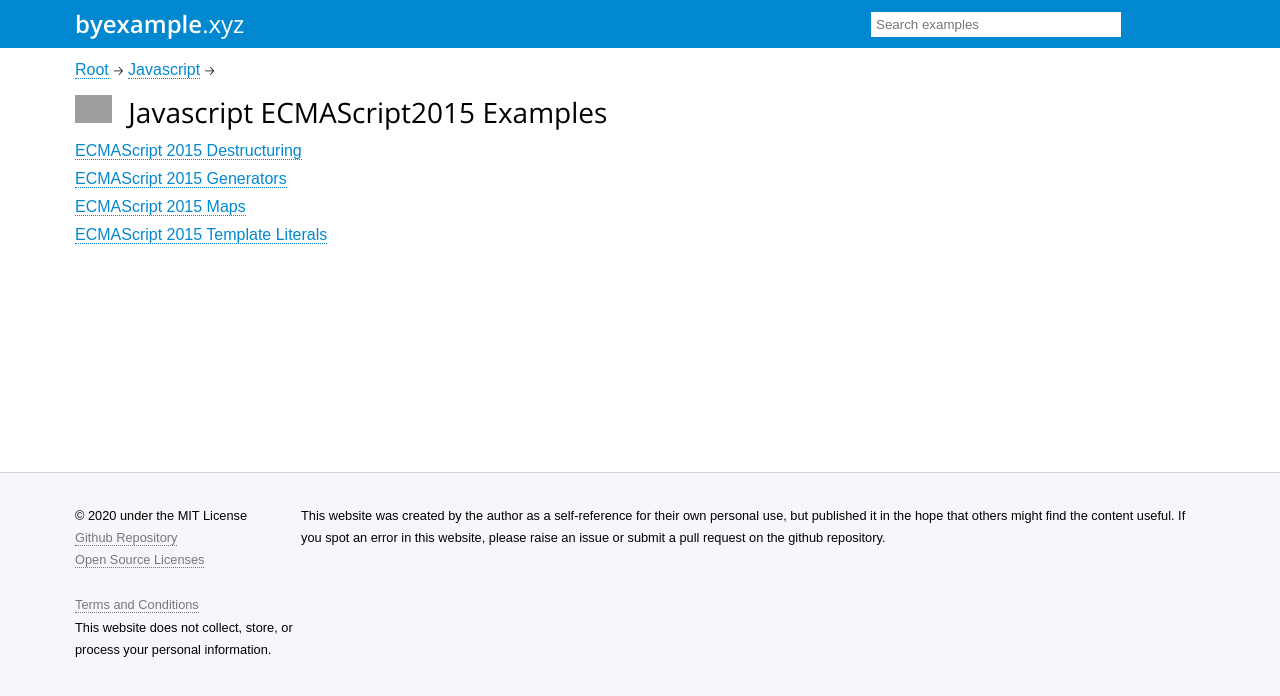
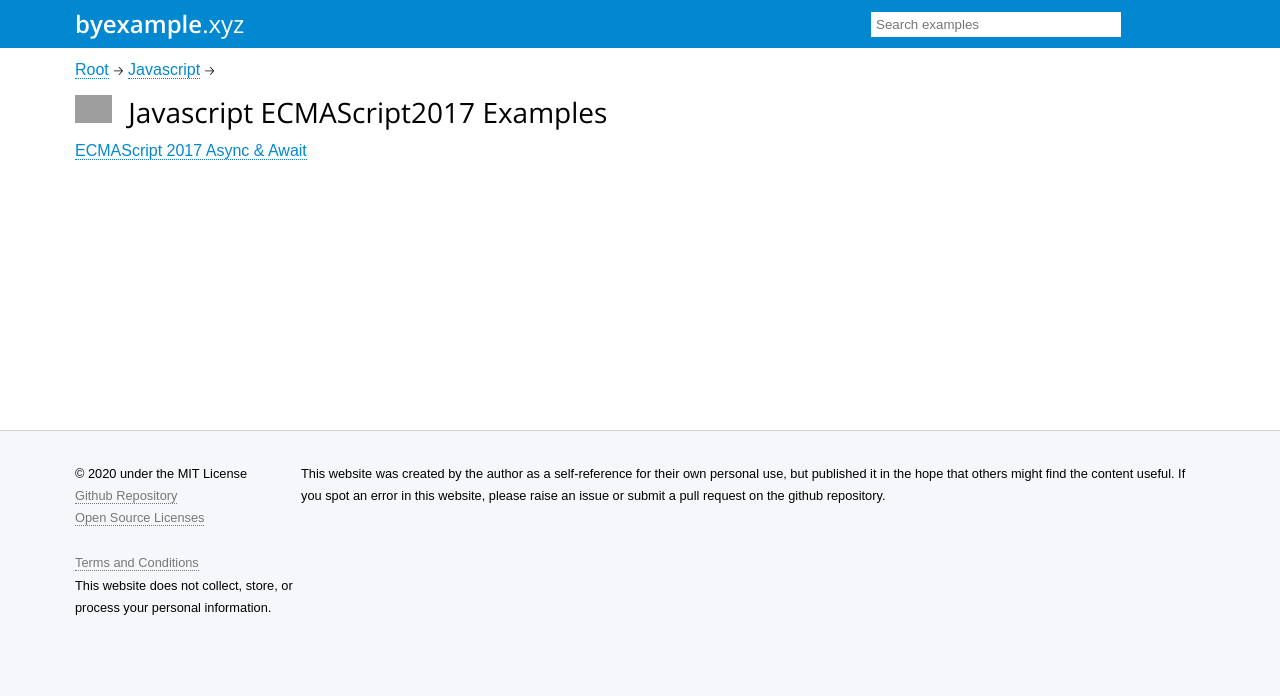
Before and after one commit to matt1/byexample.xyz, a Jekyll site: the page built from javascript_ECMAScript2016.html, in a window 1280 px wide. Shown: the top 696 px of the page. Built offline with Jekyll 4.4.1, drawn with Linux system fonts in a browser that asks for light colours; grey boxes are pictures that could not be loaded.

Commit message:
Update javascript_ECMAScript2016.html

```diff
--- a/javascript_ECMAScript2016.html
+++ b/javascript_ECMAScript2016.html
@@ -1,7 +1,7 @@
 ---
-permalink: "javascript/ECMAScript2015/"
+permalink: "javascript/ECMAScript2017/"
 layout: "directory_listing"
 lang: "javascript"
-version: "ECMAScript2015"
-title: "ECMAScript 2015"
+version: "ECMAScript2017"
+title: "ECMAScript 2017"
 ---
```
